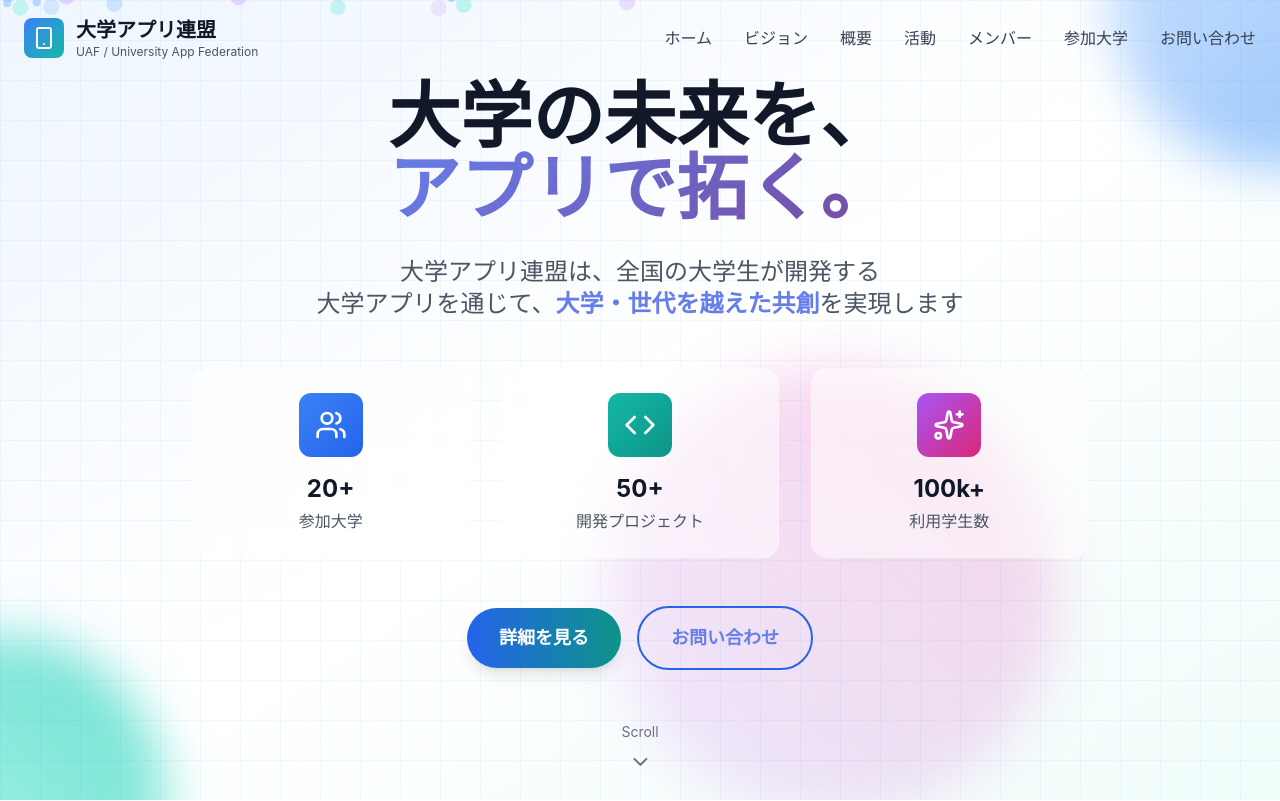
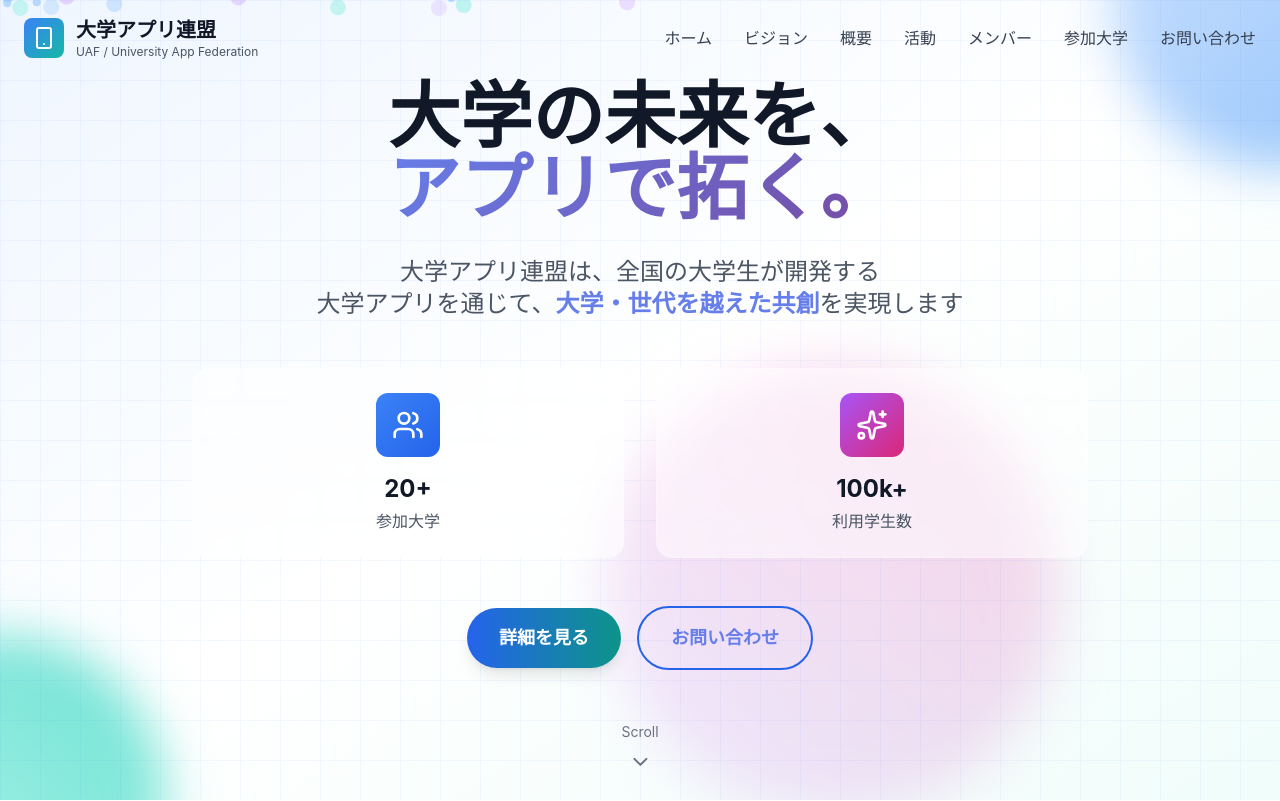
Before and after one commit to kouheisatou/uaf_lp, a Next.js app: page / in a window 1280 px wide. Shown: the top 801 px of the page. Built offline with nearby package versions, Linux system fonts and the light colour scheme.

Commit message:
Remove dev project card from hero section

```diff
--- a/components/HeroSection.tsx
+++ b/components/HeroSection.tsx
@@ -70,7 +70,7 @@
 
           {/* Stats */}
           <motion.div
-            className="grid grid-cols-1 md:grid-cols-3 gap-8 mb-12"
+            className="grid grid-cols-1 md:grid-cols-2 gap-8 mb-12"
             initial={{ opacity: 0, y: 20 }}
             animate={{ opacity: 1, y: 0 }}
             transition={{ delay: 0.7, duration: 0.8 }}
@@ -82,15 +82,6 @@
               <h3 className="text-2xl font-bold text-gray-900 mb-1">20+</h3>
               <p className="text-gray-600">参加大学</p>
             </div>
-
-            <div className="flex flex-col items-center p-6 bg-white/50 backdrop-blur-sm rounded-2xl border border-white/20">
-              <div className="w-16 h-16 bg-gradient-to-br from-secondary-500 to-secondary-600 rounded-xl flex items-center justify-center mb-4">
-                <Code className="w-8 h-8 text-white" />
-              </div>
-              <h3 className="text-2xl font-bold text-gray-900 mb-1">50+</h3>
-              <p className="text-gray-600">開発プロジェクト</p>
-            </div>
-
             <div className="flex flex-col items-center p-6 bg-white/50 backdrop-blur-sm rounded-2xl border border-white/20">
               <div className="w-16 h-16 bg-gradient-to-br from-purple-500 to-pink-600 rounded-xl flex items-center justify-center mb-4">
                 <Sparkles className="w-8 h-8 text-white" />
```
